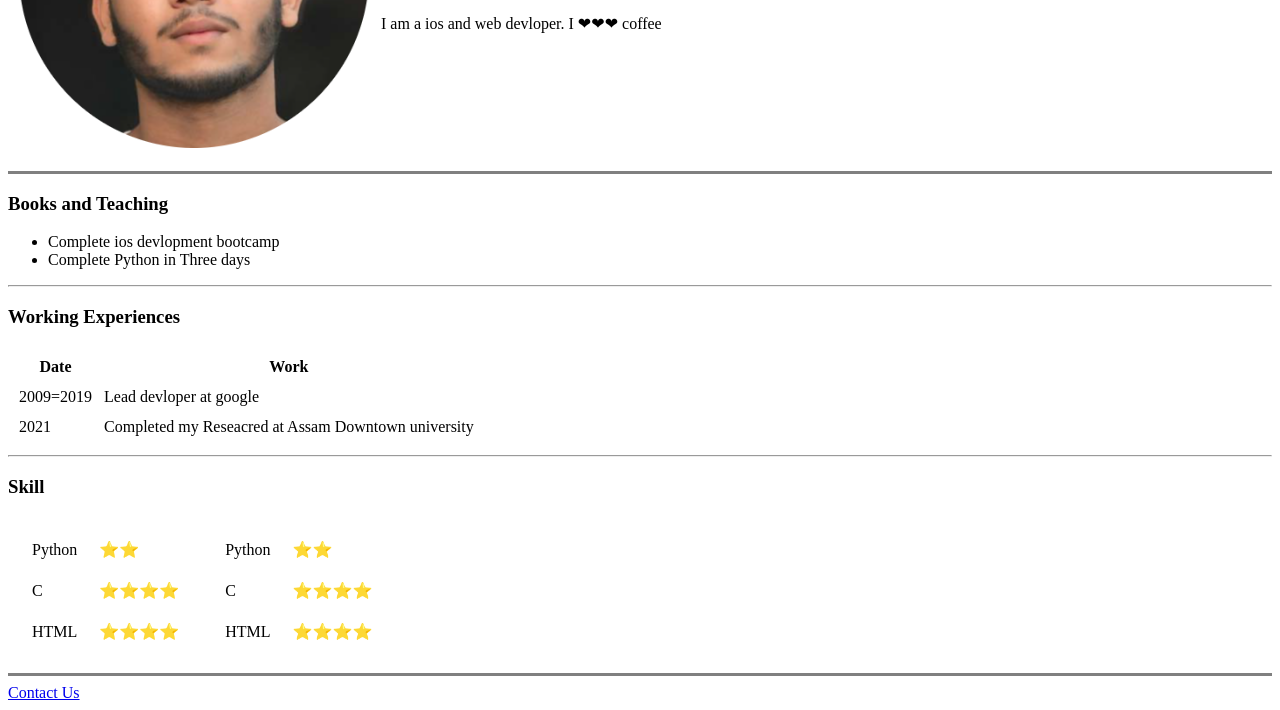
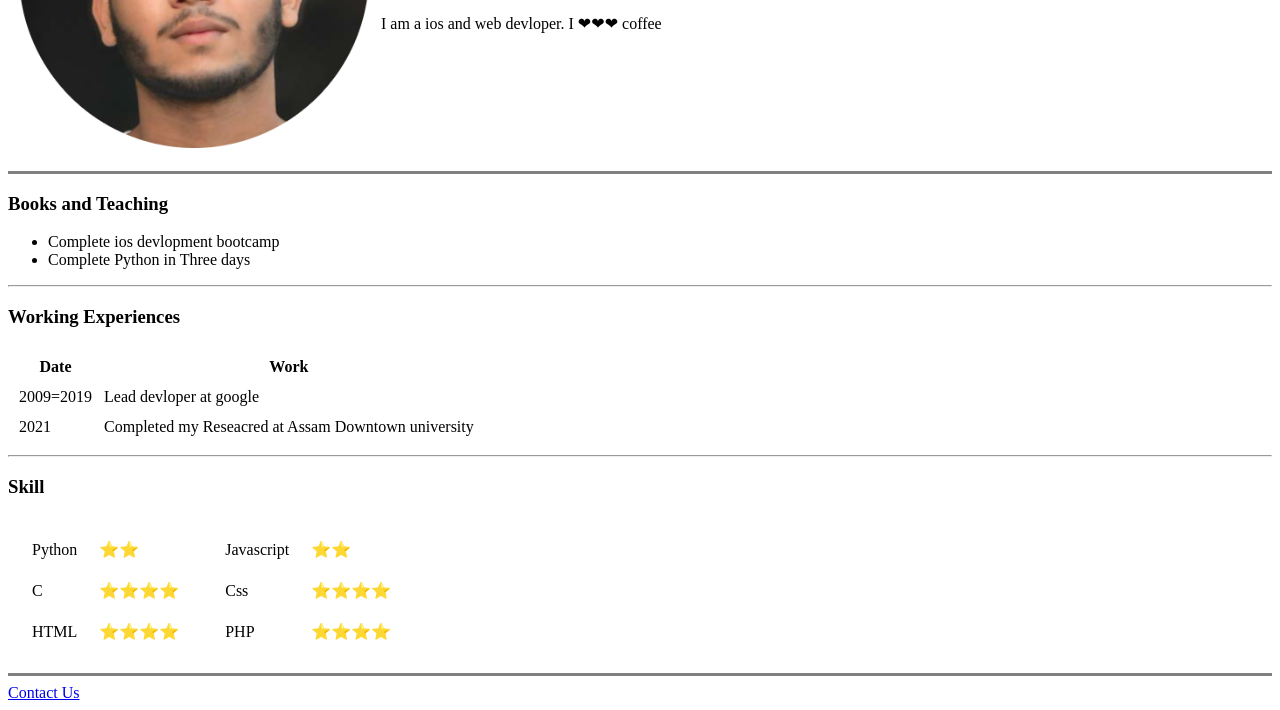
Before and after one commit to Avoy123/My-First-at-the-year-2018, a plain HTML site: page index.html in a window 1280 px wide. Shown: the part 221-931 px from the top of the page. Drawn offline with Linux system fonts and the light colour scheme.

Commit message:
Update index.html
Mirror Changes

```diff
--- a/index.html
+++ b/index.html
@@ -67,15 +67,15 @@
             <td>
                 <table cellspacing="20">
                     <tr>
-                        <td>Python</td>
+                        <td>Javascript </td>
                         <td>⭐⭐</td>
                     </tr>
                     <tr>
-                        <td>C</td>
+                        <td>Css</td>
                         <td>⭐⭐⭐⭐</td>
                     </tr>
                     <tr>
-                        <td>HTML</td>
+                        <td>PHP</td>
                         <td>⭐⭐⭐⭐</td>
                     </tr>
                 </table>
```
